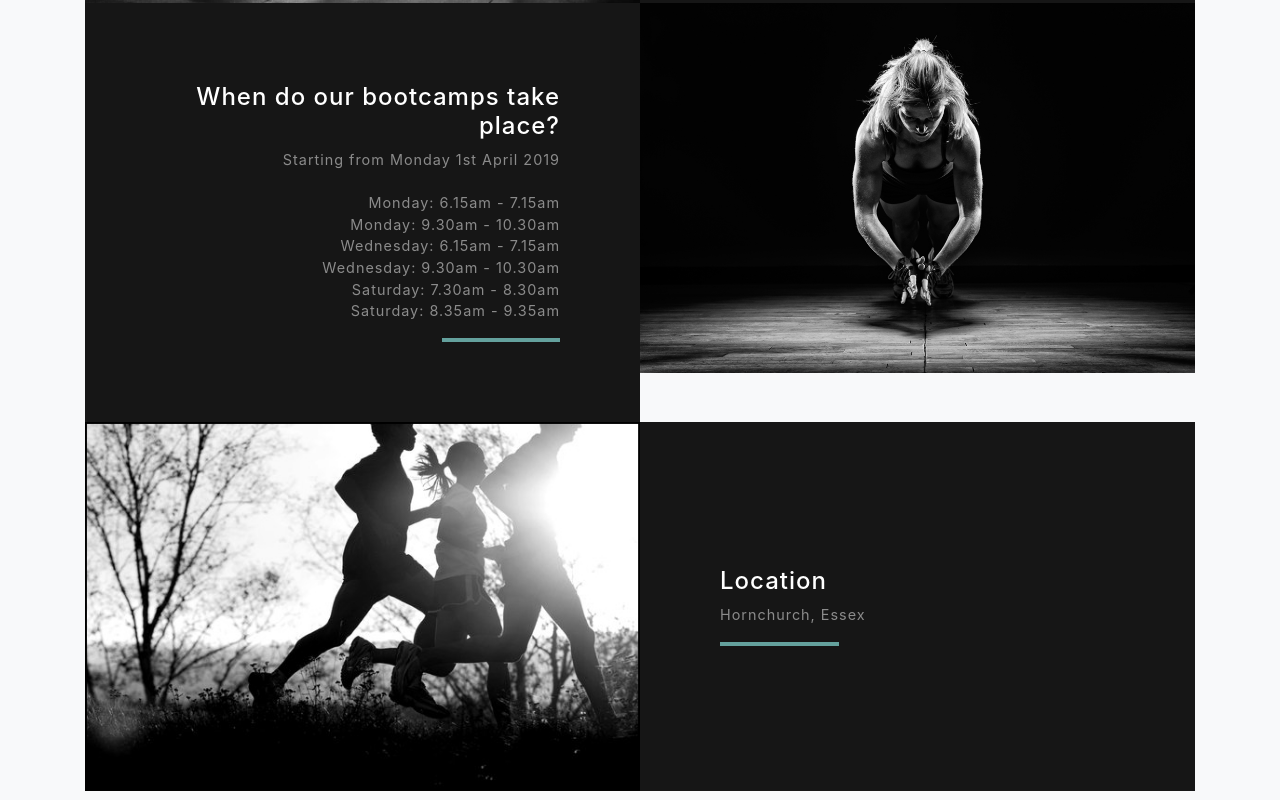
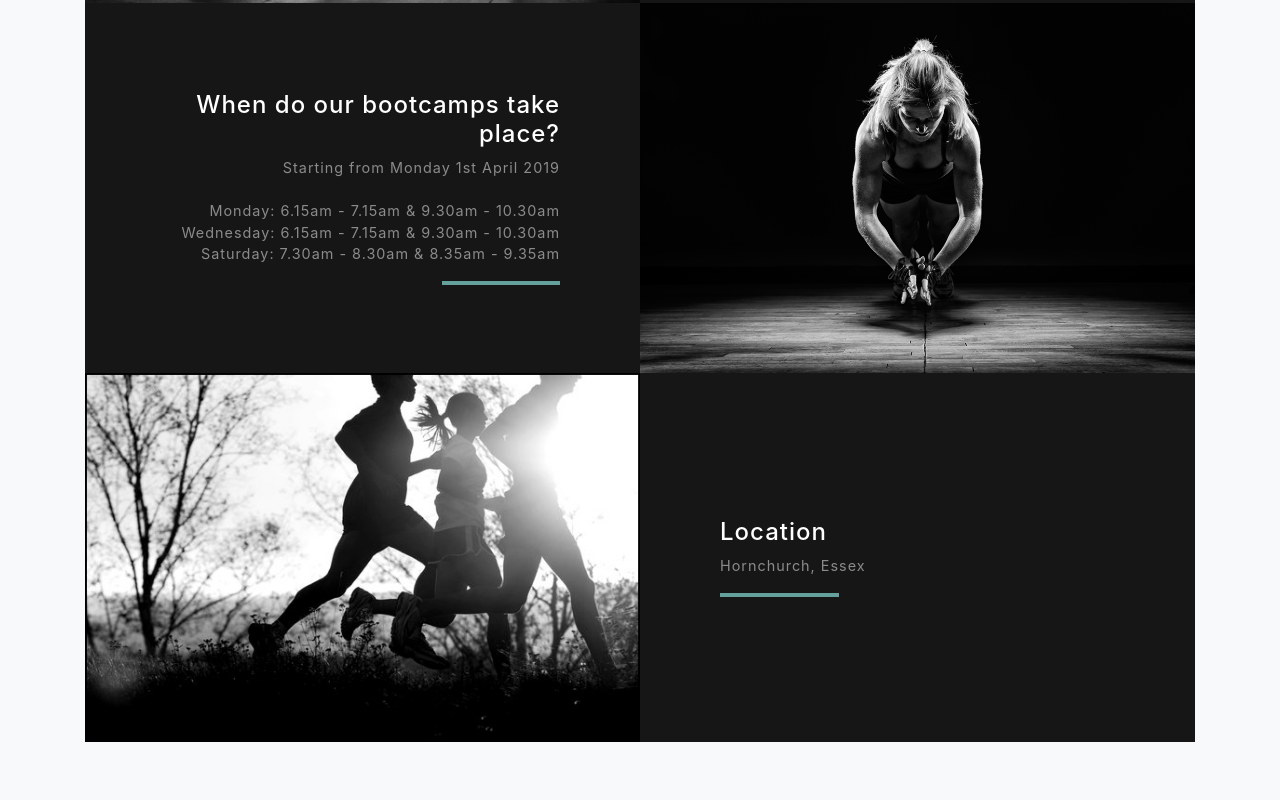
Before and after one commit to jackosullivanpt/jospt, a website with bundled scripts: page bootcamp.html in a window 1280 px wide. Shown: the part 2497-3297 px from the top of the page. Built offline with nearby package versions, Linux system fonts and the light colour scheme.

Commit message:
Update bootcamp.html

```diff
--- a/bootcamp.html
+++ b/bootcamp.html
@@ -174,17 +174,11 @@
 			</p>
 	<br>
 		<p class="mb-0 text-white-50">
-			Monday: 6.15am - 7.15am </p>
+			Monday: 6.15am - 7.15am & 9.30am - 10.30am </p>
 		<p class="mb-0 text-white-50">
-			Monday: 9.30am - 10.30am </p>
+			Wednesday: 6.15am - 7.15am & 9.30am - 10.30am </p>
 		<p class="mb-0 text-white-50">
-			Wednesday: 6.15am - 7.15am </p>
-		<p class="mb-0 text-white-50">
-			Wednesday: 9.30am - 10.30am </p>
-		<p class="mb-0 text-white-50">
-			Saturday: 7.30am - 8.30am</p>
-		<p class="mb-0 text-white-50">
-			Saturday: 8.35am - 9.35am</p>
+			Saturday: 7.30am - 8.30am & 8.35am - 9.35am</p>
                   <hr class="d-none d-lg-block mb-0 mr-0">
                 </div>
               </div>
```
